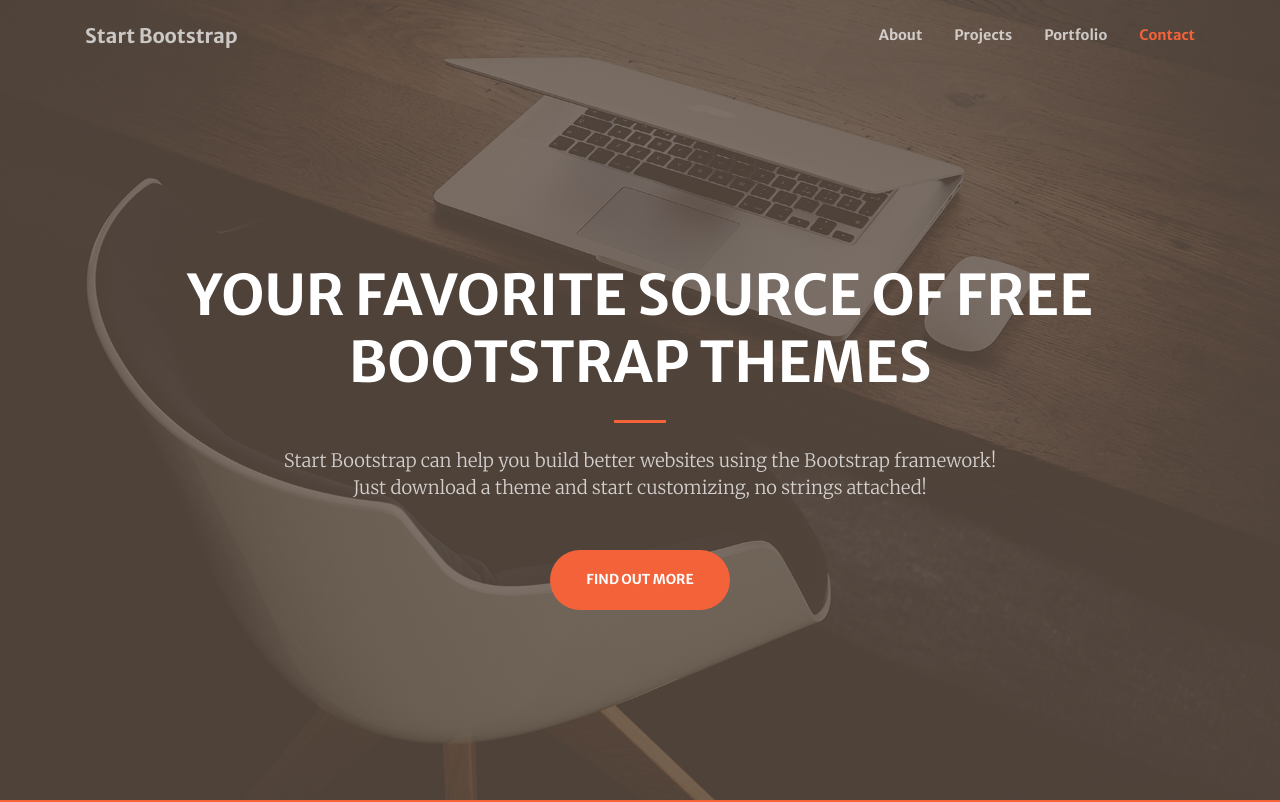
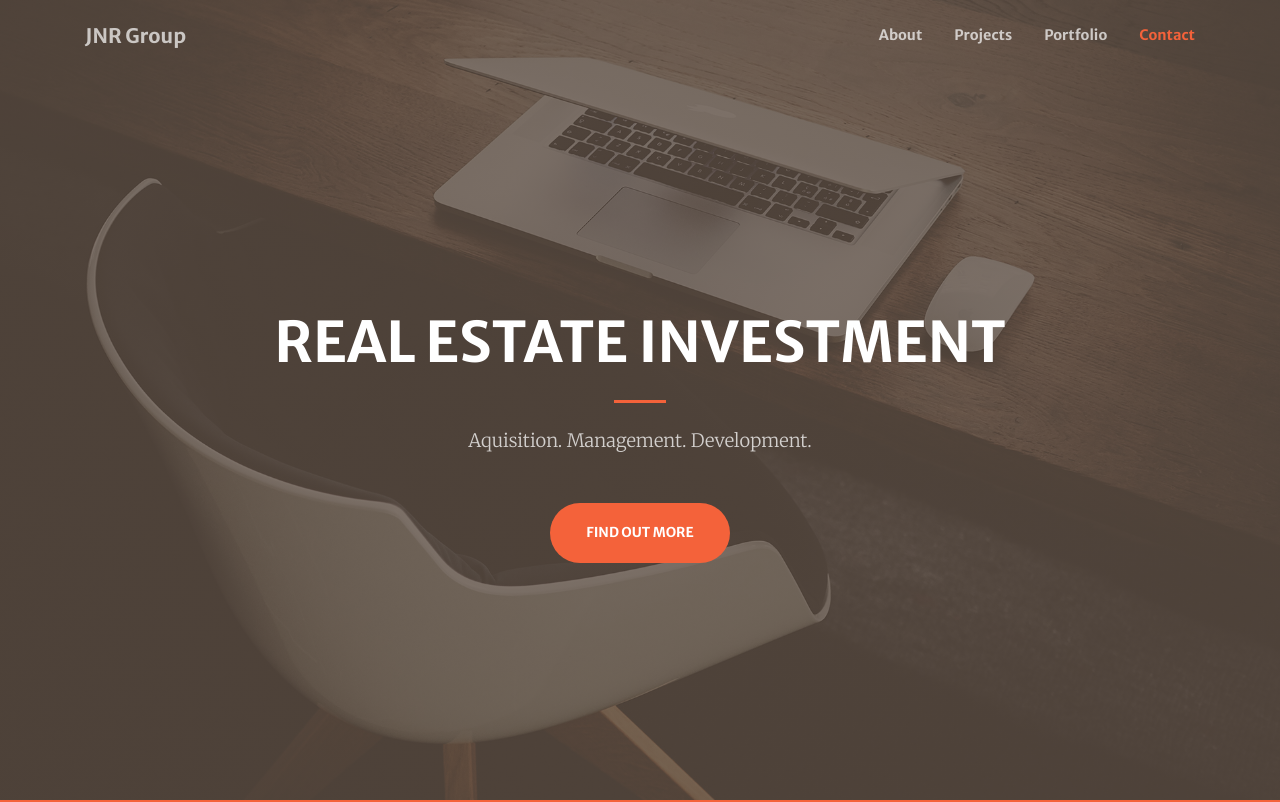
Before and after one commit to phillyfinaidhelp/coatlreg.github.io, a website with bundled scripts: page index.html in a window 1280 px wide. Shown: the top 802 px of the page. Built offline with nearby package versions, Linux system fonts and the light colour scheme.

Commit message:
Update index.html

```diff
--- a/index.html
+++ b/index.html
@@ -8,7 +8,7 @@
   <meta name="description" content="">
   <meta name="author" content="">
 
-  <title>Creative - Start Bootstrap Theme</title>
+  <title>JNR Group</title>
 
   <!-- Font Awesome Icons -->
   <link href="vendor/fontawesome-free/css/all.min.css" rel="stylesheet" type="text/css">
@@ -30,7 +30,7 @@
   <!-- Navigation -->
   <nav class="navbar navbar-expand-lg navbar-light fixed-top py-3" id="mainNav">
     <div class="container">
-      <a class="navbar-brand js-scroll-trigger" href="#page-top">Start Bootstrap</a>
+      <a class="navbar-brand js-scroll-trigger" href="#page-top">JNR Group</a>
       <button class="navbar-toggler navbar-toggler-right" type="button" data-toggle="collapse" data-target="#navbarResponsive" aria-controls="navbarResponsive" aria-expanded="false" aria-label="Toggle navigation">
         <span class="navbar-toggler-icon"></span>
       </button>
@@ -58,11 +58,11 @@
     <div class="container h-100">
       <div class="row h-100 align-items-center justify-content-center text-center">
         <div class="col-lg-10 align-self-end">
-          <h1 class="text-uppercase text-white font-weight-bold">Your Favorite Source of Free Bootstrap Themes</h1>
+          <h1 class="text-uppercase text-white font-weight-bold">Real Estate Investment</h1>
           <hr class="divider my-4">
         </div>
         <div class="col-lg-8 align-self-baseline">
-          <p class="text-white-75 font-weight-light mb-5">Start Bootstrap can help you build better websites using the Bootstrap framework! Just download a theme and start customizing, no strings attached!</p>
+          <p class="text-white-75 font-weight-light mb-5">Aquisition. Management. Development.</p>
           <a class="btn btn-primary btn-xl js-scroll-trigger" href="#about">Find Out More</a>
         </div>
       </div>
```
